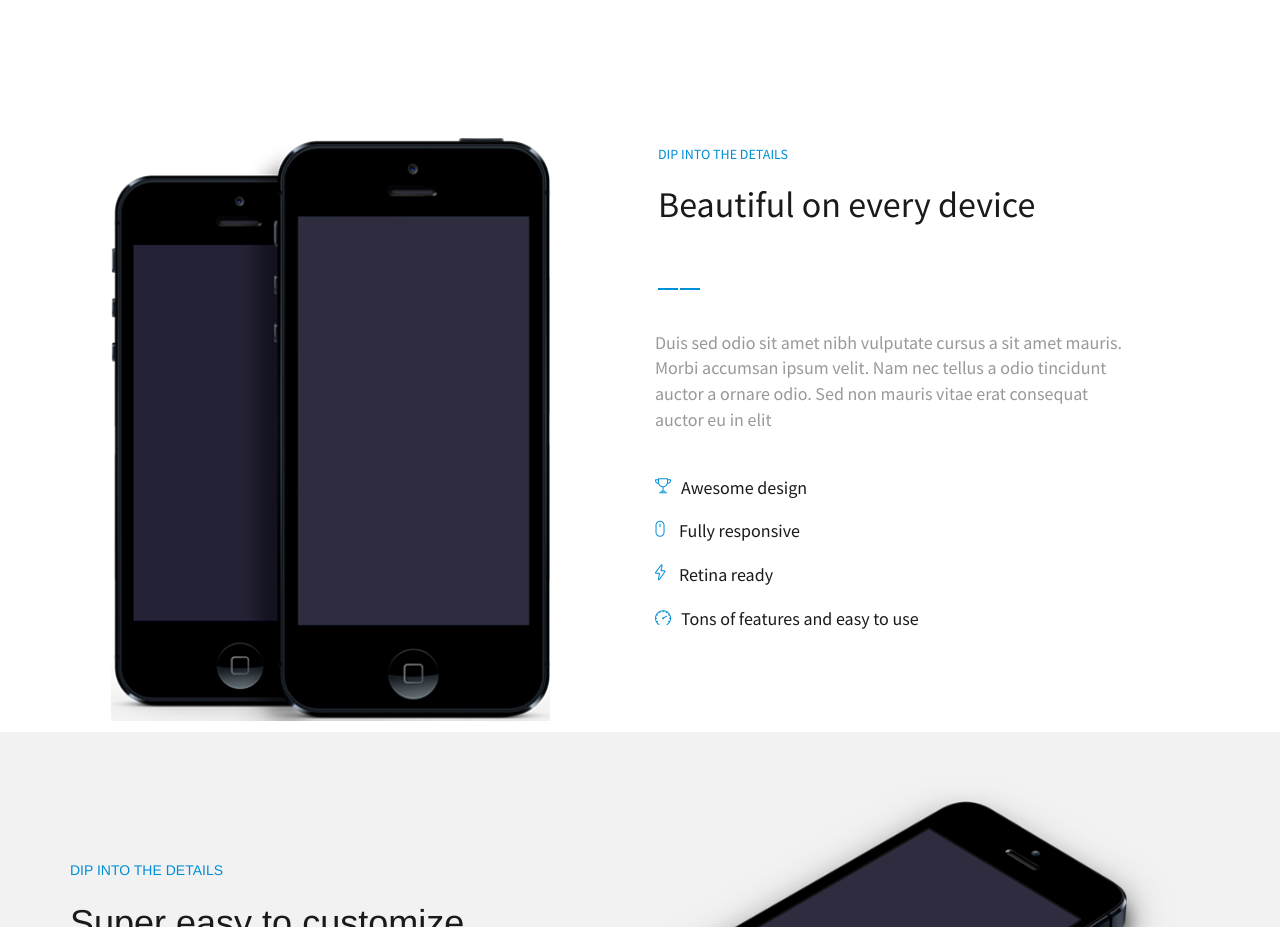
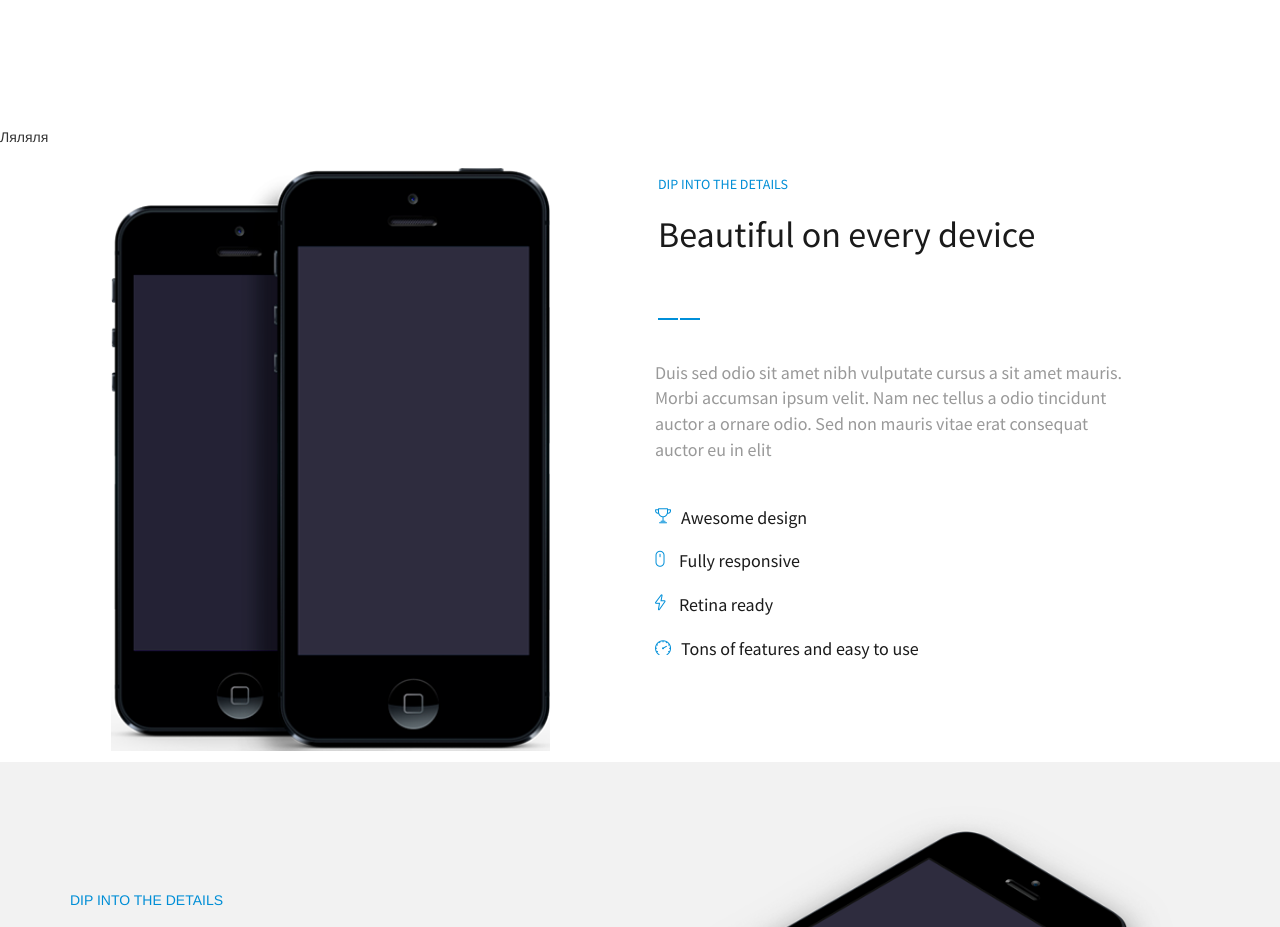
Before and after one commit to Demon-Xaoca/Lucid_onepage-master, a plain HTML site: page index.html in a window 1280 px wide. Shown: the part 1400-2327 px from the top of the page. Drawn offline with nearby package versions, Linux system fonts and the light colour scheme; a web font is replaced by a local one.

Commit message:
Paragraph

```diff
--- a/index.html
+++ b/index.html
@@ -81,6 +81,7 @@
         </div>
     </div>
 </section>
+<p>Ляляля</p>
 <section class="Telephone">
     <div class="container">
         <div class="row">
```
